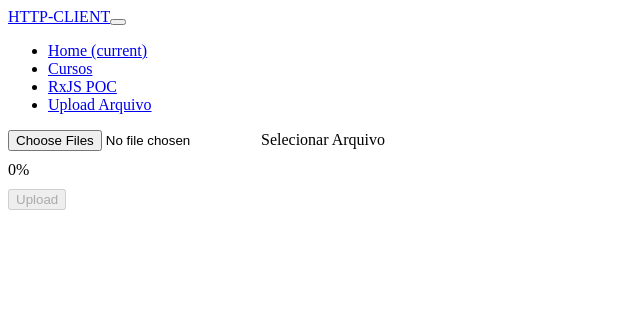
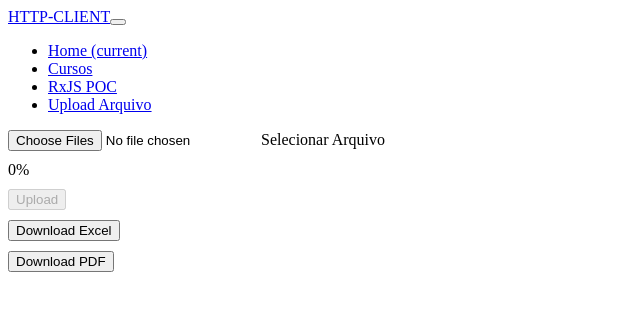
Before and after one commit to guigomes91/angular-requests-http, an Angular app: page /upload in a window 1280 px wide. Shown: the top 310 px of the page, without its empty margins (0-640 px from the left). Built offline with nearby package versions, Linux system fonts and the light colour scheme.

Commit message:
Download de arquivo

```diff
--- a/src/app/upload-file/upload-file.service.ts
+++ b/src/app/upload-file/upload-file.service.ts
@@ -21,4 +21,42 @@ export class UploadFileService {
       reportProgress: true
     });
   }
+
+  download(url: string) {
+    return this.http.get(url, {
+      responseType: 'blob' as 'json'
+      //reportProgress
+      //content-length
+    });
+  }
+
+  handleFile(res: any, fileName: string) {
+    const file = new Blob([res], {
+      type: res.type
+    });
+
+    // IE
+    /*if (window.navigator && window.navigator.msSaveOrOpenBlob) {
+      window.navigator.msSaveOrOpenBlob(file);
+      return;
+    }*/
+
+    const blob = window.URL.createObjectURL(file);
+
+    const link = document.createElement('a');
+    link.href = blob;
+    link.download = fileName;
+
+    //link.click();
+    link.dispatchEvent(new MouseEvent('click', {
+      bubbles: true,
+      cancelable: true,
+      view: window
+    }));
+
+    setTimeout(() => {
+      window.URL.revokeObjectURL(blob);
+      link.remove();
+    }, 100);
+  }
 }
--- a/src/app/upload-file/upload-file/upload-file.component.html
+++ b/src/app/upload-file/upload-file/upload-file.component.html
@@ -31,3 +31,21 @@
     Upload
   </button>
 </div>
+<div style="margin-top: 10px">
+  <button
+    type="button"
+    class="btn btn-primary"
+    (click)="onDownloadExcel()"
+  >
+    Download Excel
+  </button>
+</div>
+<div style="margin-top: 10px">
+  <button
+    type="button"
+    class="btn btn-primary"
+    (click)="onDownloadPDF()"
+  >
+    Download PDF
+  </button>
+</div>
--- a/src/app/upload-file/upload-file/upload-file.component.ts
+++ b/src/app/upload-file/upload-file/upload-file.component.ts
@@ -1,23 +1,23 @@
 import { Component, OnInit } from '@angular/core';
 import { UploadFileService } from '../upload-file.service';
 import { HttpEvent, HttpEventType } from '@angular/common/http';
+import { environment } from 'src/environments/environment';
 
 @Component({
   selector: 'app-upload-file',
   templateUrl: './upload-file.component.html',
-  styleUrls: ['./upload-file.component.scss']
+  styleUrls: ['./upload-file.component.scss'],
 })
 export class UploadFileComponent implements OnInit {
+  files!: Set<File>;
+  progress: number = 0;
 
-  files!: Set<File>;
-  progress:number = 0;
-
-  constructor(private service: UploadFileService){}
+  constructor(private service: UploadFileService) {}
 
   ngOnInit() {}
 
   onChange(evento: any) {
-    console.log(evento)
+    console.log(evento);
 
     const selectedFile = <FileList>evento.srcElement.files;
     //document.getElementById('customFileLabel')!.innerHTML = selectedFile[0].name;
@@ -29,24 +29,40 @@ export class UploadFileComponent implements OnInit {
       this.files.add(selectedFile[i]);
     }
 
-    document.getElementById('customFileLabel')!.innerHTML = fileNames.join(', ');
+    document.getElementById('customFileLabel')!.innerHTML =
+      fileNames.join(', ');
     this.progress = 0;
   }
 
   onUpload() {
     if (this.files && this.files.size > 0) {
-      this.service.upload(this.files, '/api/upload')
-      .subscribe((event: HttpEvent<Object>) => {
+      this.service
+        .upload(this.files, '/api/upload')
+        .subscribe((event: HttpEvent<Object>) => {
           //HttpEventType
           console.log(event);
           if (event.type === HttpEventType.Response) {
             console.log('Upload concluído!');
           } else if (event.type === HttpEventType.UploadProgress) {
-            const percentDone = Math.round((event.loaded * 100) / (event.total || 1));
+            const percentDone = Math.round(
+              (event.loaded * 100) / (event.total || 1)
+            );
             console.log('Progress', percentDone);
             this.progress = percentDone;
           }
         });
     }
   }
+
+  onDownloadExcel() {
+    this.service.download('/api/downloadExcel').subscribe((res: any) => {
+      this.service.handleFile(res, 'report.xlsx');
+    });
+  }
+
+  onDownloadPDF() {
+    this.service.download('/api/downloadPDF').subscribe((res: any) => {
+      this.service.handleFile(res, 'report.pdf');
+    });
+  }
 }
```
Also changed, not shown: 1 other file (tests, documents, lock files or other folders).
